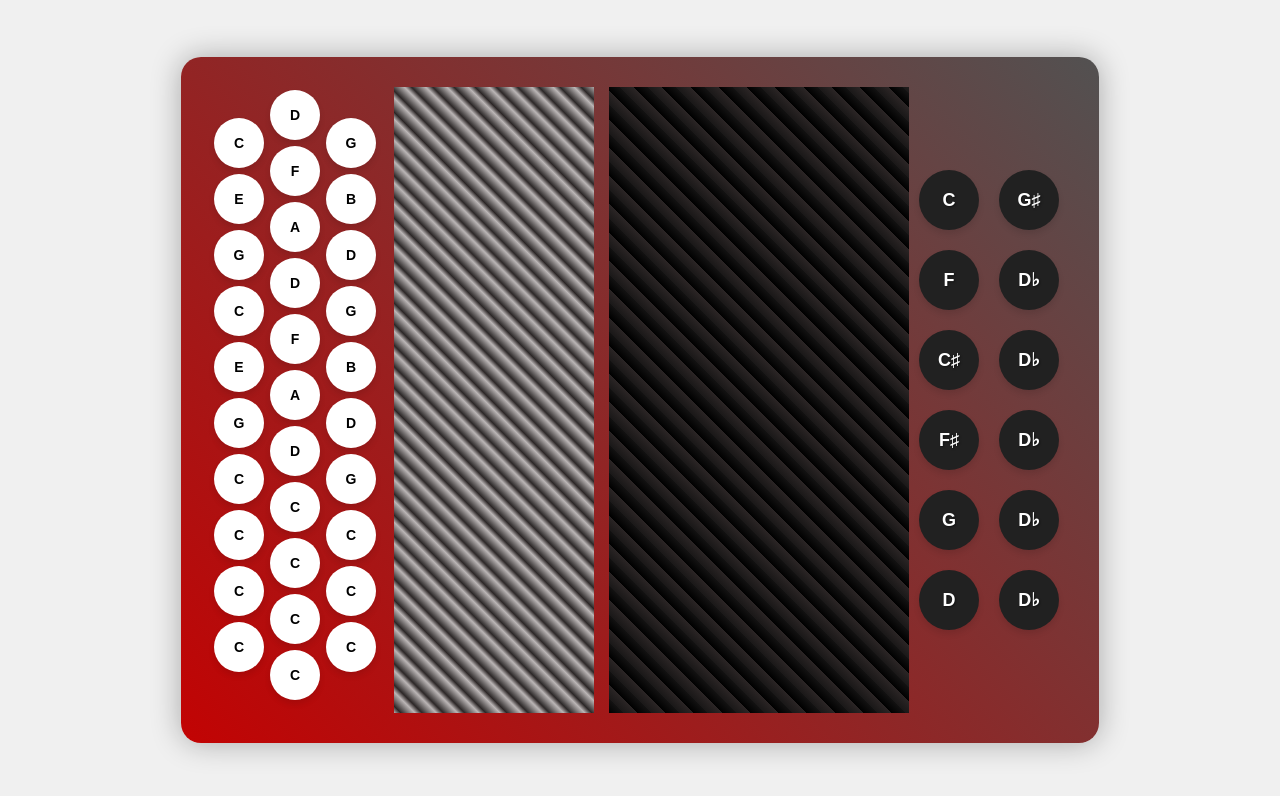
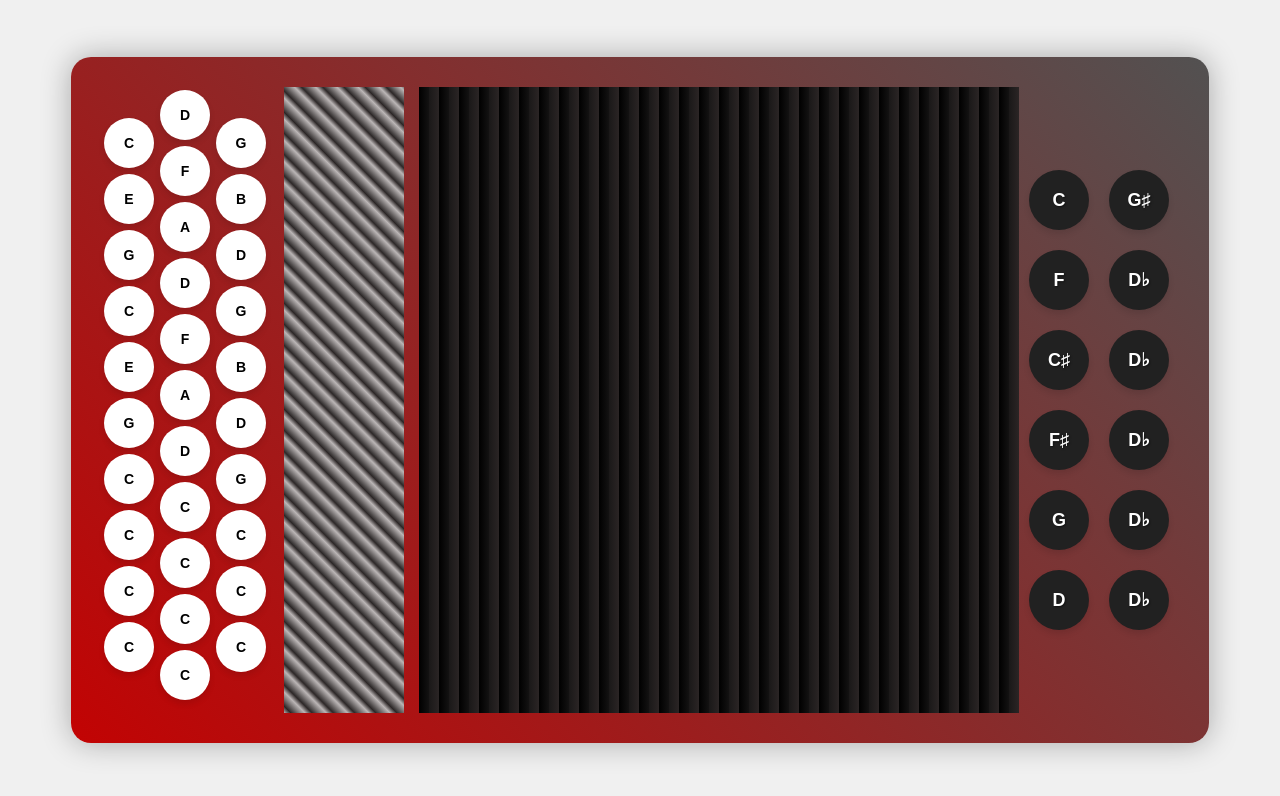
Before and after one commit to JonatanAn12/acordeon, a plain HTML site: page Instrumento /index.html in a window 1280 px wide. Drawn offline with Linux system fonts and the light colour scheme.

Commit message:
re diseñando fondo

```diff
--- a/Instrumento /styles.css
+++ b/Instrumento /styles.css
@@ -19,7 +19,7 @@ body {
 }
 
 .caja-toraxica {
-    width: 200px;
+    width: 120px;
     background: repeating-linear-gradient(
         45deg,
         #2c2828 5px,
@@ -30,16 +30,31 @@ body {
 }
 
 #fuelle {
-    width: 300px;
+    width: 600px;
     background: repeating-linear-gradient(
-        45deg,
+        to right,
         #000000,
         #131212 10px,
         #1a1818 10px,
-        #2b2525 20px
+        #2b2525 20px,
+        #131212 10px
     );
+    background-repeat: repeat-x;
     margin: 0 ;
 }
+    #fuelle::before {
+        content: '';
+        position: absolute;
+        top: 50%;
+        left: 50%;
+        width: 100px; /* Ajusta el tamaño según sea necesario */
+        height: 100px; /* Ajusta el tamaño según sea necesario */
+        background-color: rgba(226, 226, 10, 0.7); /* Color de la figura con opacidad */
+        position: relative;
+        clip-path: polygon(50% 0%, 100% 50%, 50% 100%, 0% 50%);
+            /* Crea una estrella de 4 lados */
+        transform: translate(-10%, -60%); /* Centra la figura */
+    }
 
 .teclado {
     display: flex;
```
